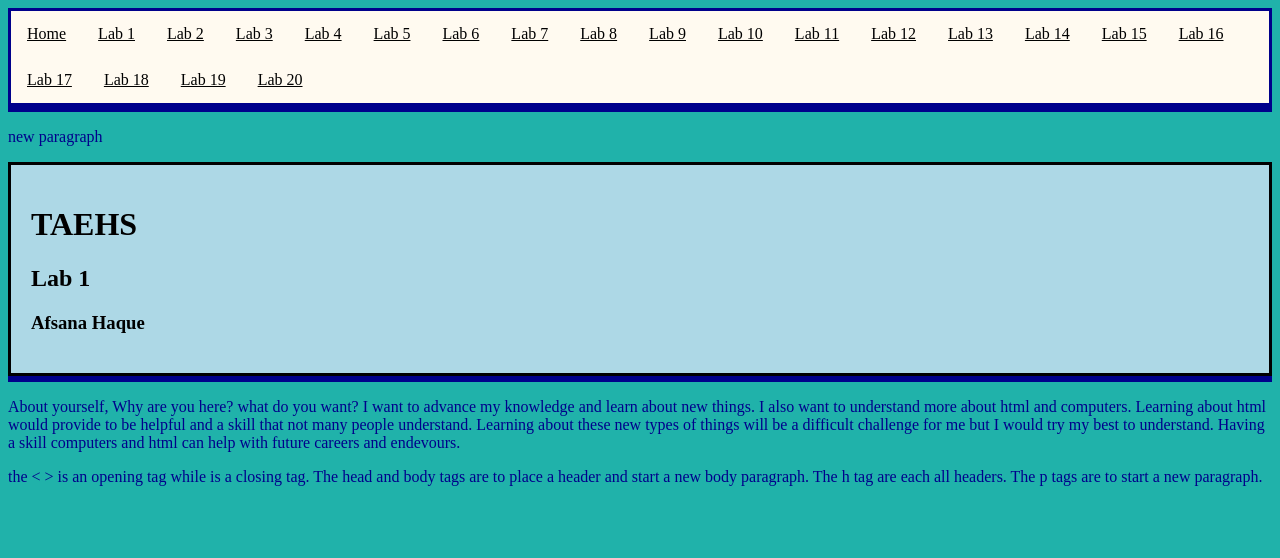
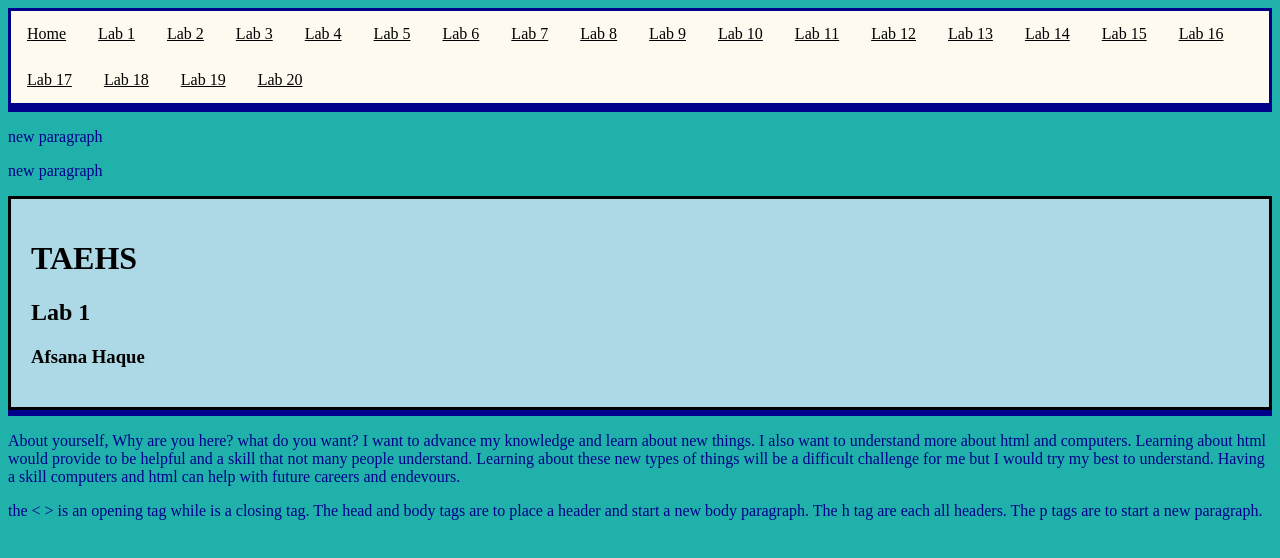
Before and after one commit to afsanaisbetterthananosha/WebAcademy2021-2022, a plain HTML site: page Labs/Lab1/Lab1.html in a window 1280 px wide. Drawn offline with Linux system fonts and the light colour scheme.

Commit message:
added another paragraph

```diff
--- a/Labs/Lab1/Lab1.html
+++ b/Labs/Lab1/Lab1.html
@@ -30,7 +30,7 @@
 <title>Lab 1: My First Webpage</title>
 </div>
 <body>
-<p> new paragraph</p>
+<p> new paragraph</p> <p> new paragraph</p>
   <div class="header">
     <h1> TAEHS</h1>
     <h2> Lab 1</h2>
```
